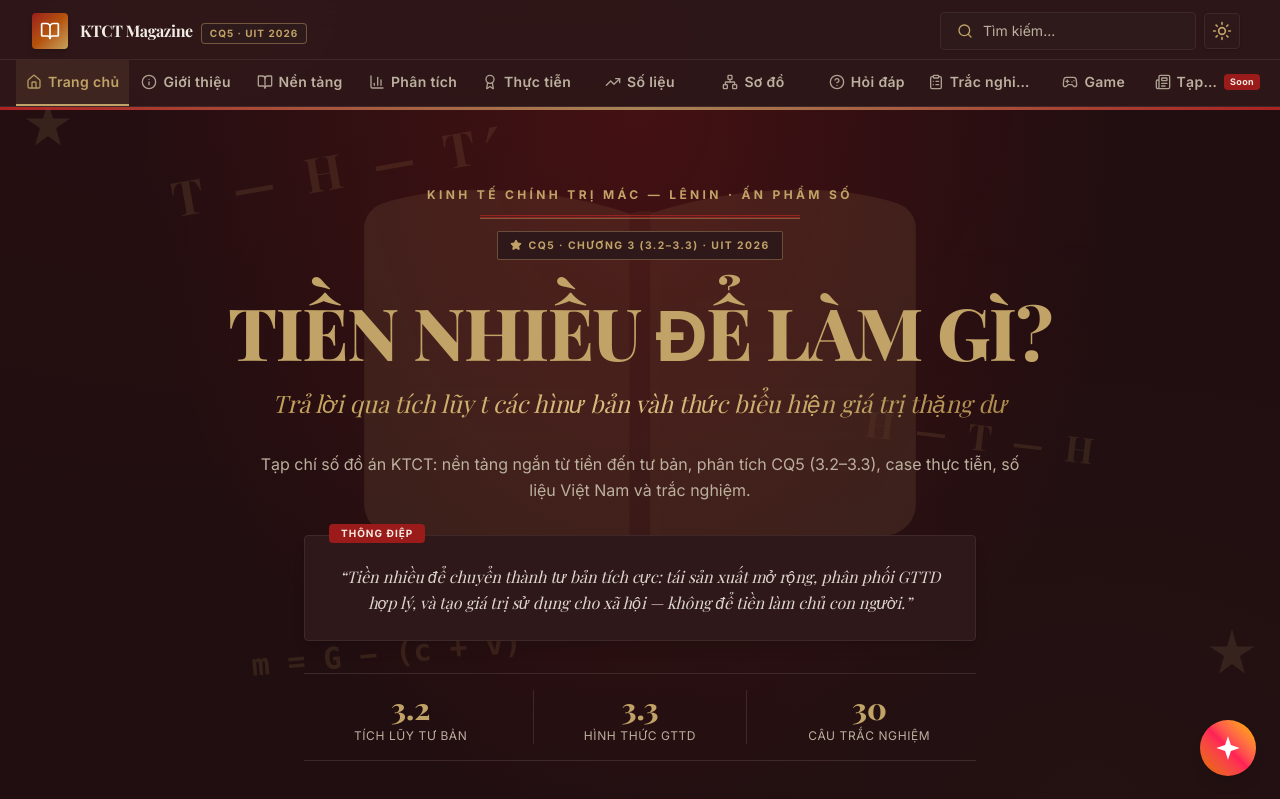
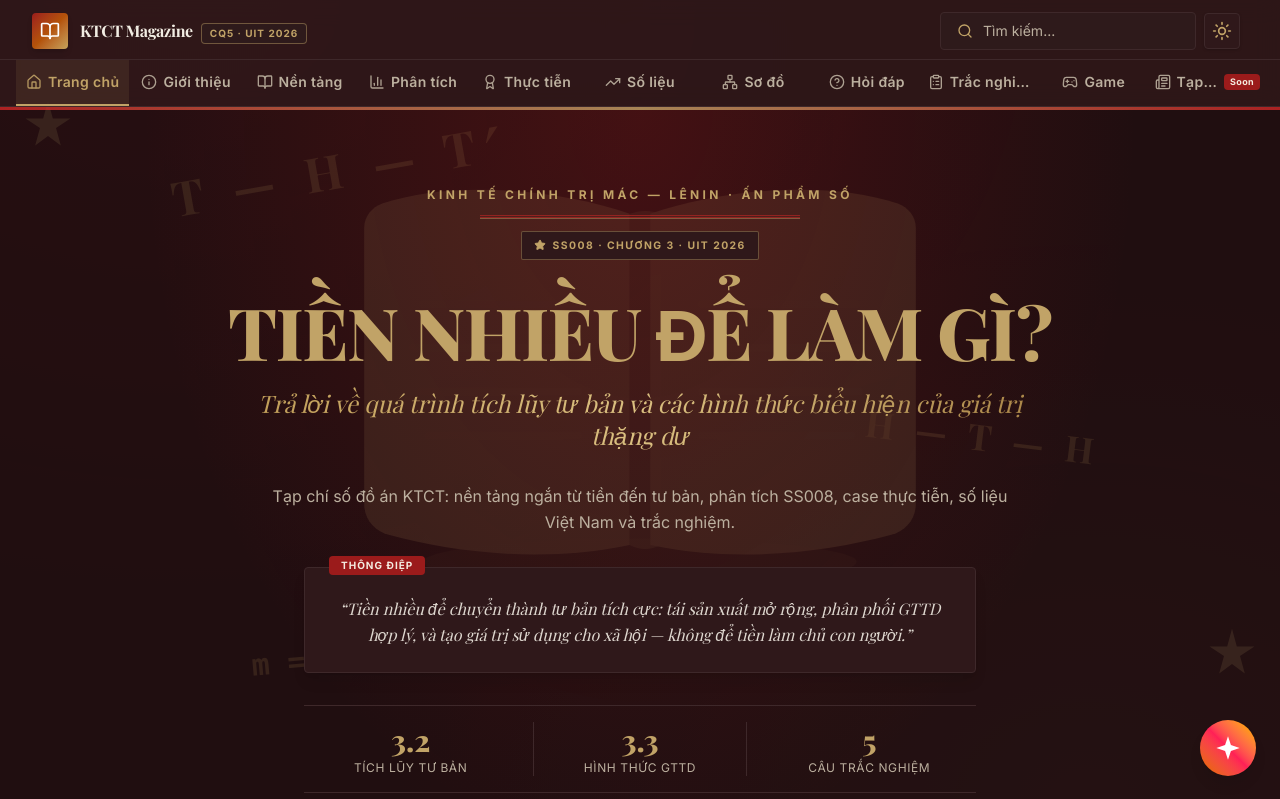
Before and after one commit to Pengikas/ktct-digital-magazine, a Next.js app: page / in a window 1280 px wide. Shown: the top 799 px of the page. Built offline with nearby package versions, Linux system fonts and the light colour scheme; a web font is replaced by a local one.

Commit message:
fix(hero): update subheader text, change CQ5 to SS008 and remove 3.2-3.3

```diff
--- a/sections/HeroSection.tsx
+++ b/sections/HeroSection.tsx
@@ -28,7 +28,7 @@ export function HeroSection() {
           <div className="mx-auto max-w-xs border-double-rule" />
           <div className="label-press mx-auto">
             <Star className="w-3 h-3 fill-current" />
-            <span>CQ5 · Chương 3 (3.2–3.3) · UIT 2026</span>
+            <span>SS008 · Chương 3 · UIT 2026</span>
           </div>
         </motion.div>
 
@@ -42,7 +42,7 @@ export function HeroSection() {
             TIỀN NHIỀU ĐỂ LÀM GÌ?
           </h1>
           <p className="text-lg sm:text-2xl font-serif italic text-gradient-gold max-w-3xl mx-auto">
-            Trả lời qua tích lũy t các hìnư bản vàh thức biểu hiện giá trị thặng dư
+            Trả lời về quá trình tích lũy tư bản và các hình thức biểu hiện của giá trị thặng dư
           </p>
         </motion.div>
 
@@ -52,7 +52,7 @@ export function HeroSection() {
           transition={{ duration: 0.8, delay: 0.4 }}
           className="text-sm sm:text-base text-muted-foreground max-w-3xl mx-auto leading-relaxed font-sans"
         >
-          Tạp chí số đồ án KTCT: nền tảng ngắn từ tiền đến tư bản, phân tích CQ5 (3.2–3.3),
+          Tạp chí số đồ án KTCT: nền tảng ngắn từ tiền đến tư bản, phân tích SS008,
           case thực tiễn, số liệu Việt Nam và trắc nghiệm.
         </motion.p>
 
@@ -90,7 +90,7 @@ export function HeroSection() {
             </div>
           </div>
           <div>
-            <div className="text-2xl sm:text-3xl font-extrabold text-gold font-serif">30</div>
+            <div className="text-2xl sm:text-3xl font-extrabold text-gold font-serif">5</div>
             <div className="text-[11px] sm:text-xs text-muted-foreground uppercase tracking-wider mt-0.5">
               Câu trắc nghiệm
             </div>
```
